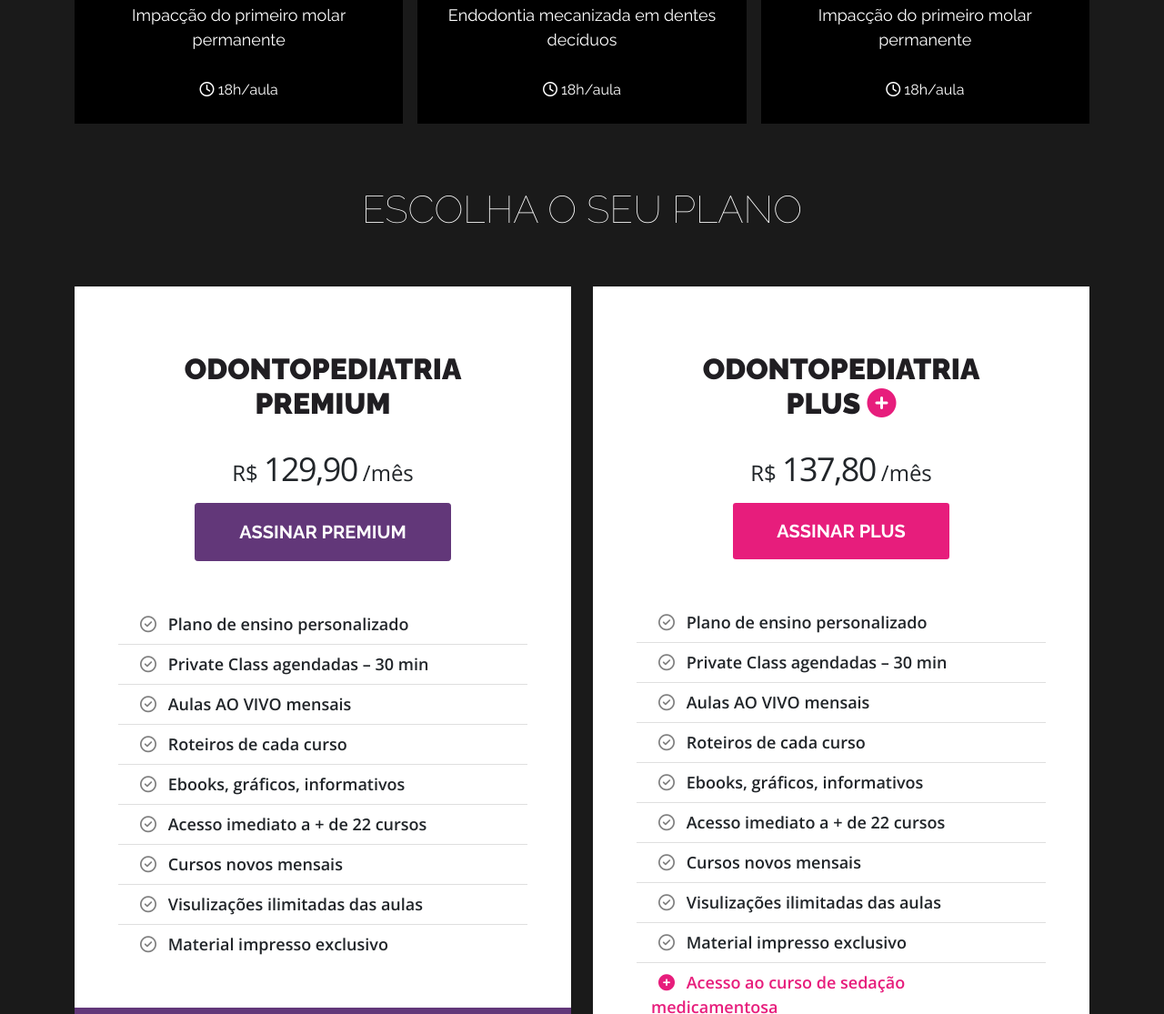
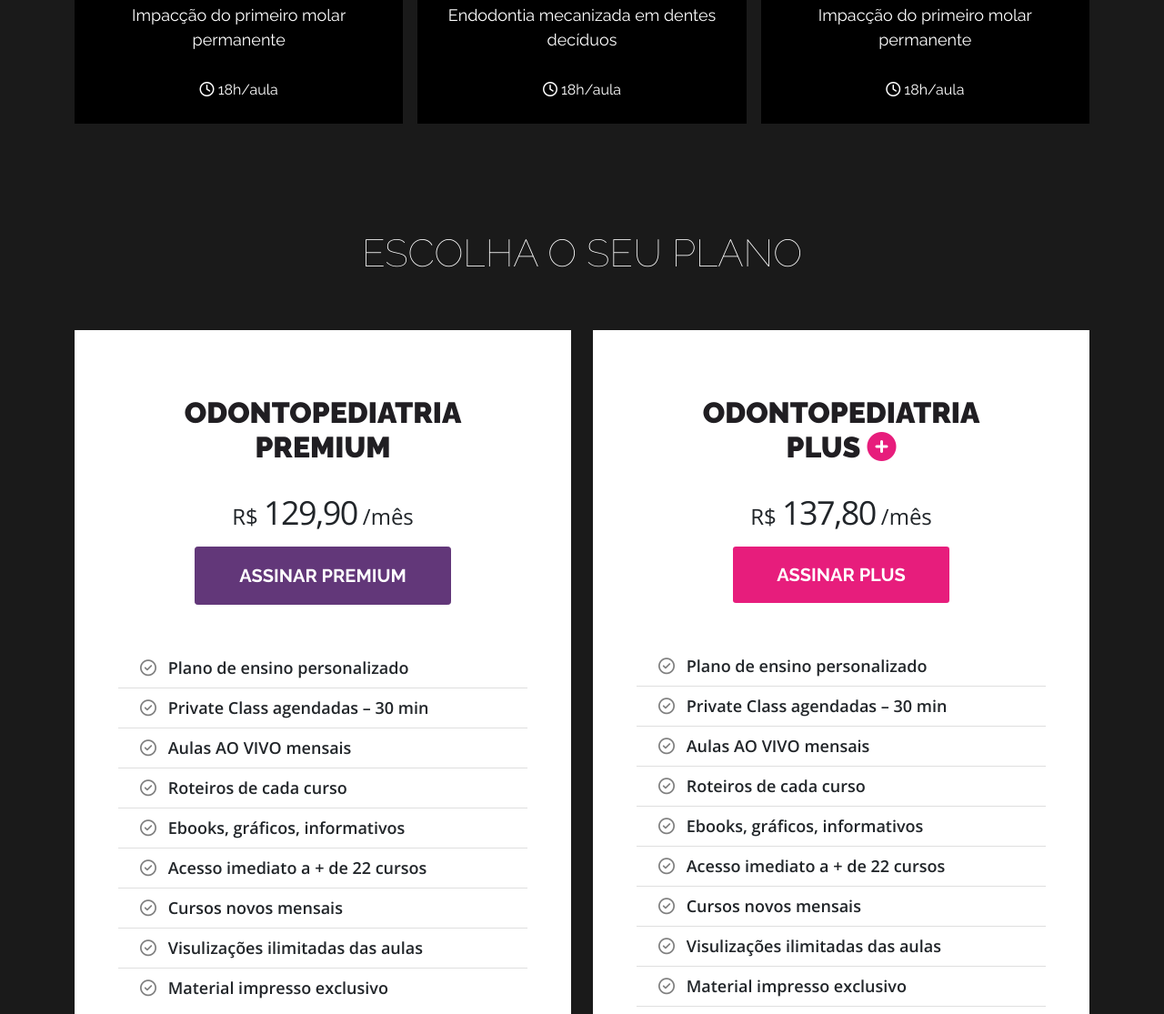
Before and after one commit to felipegenuino/academia-odontologia, a website: page index.html in a window 1280 px wide. Shown: the part 3460-4575 px from the top of the page at 91% size. Drawn offline with nearby package versions, Linux system fonts and the light colour scheme.

Commit message:
update plan

```diff
--- a/index.html
+++ b/index.html
@@ -322,7 +322,7 @@
 
 
 
-  <section class="ui-block">
+  <section class="mt-5">
     <div class="container">
       <div class="row">
         <div class="col-sm">
```
